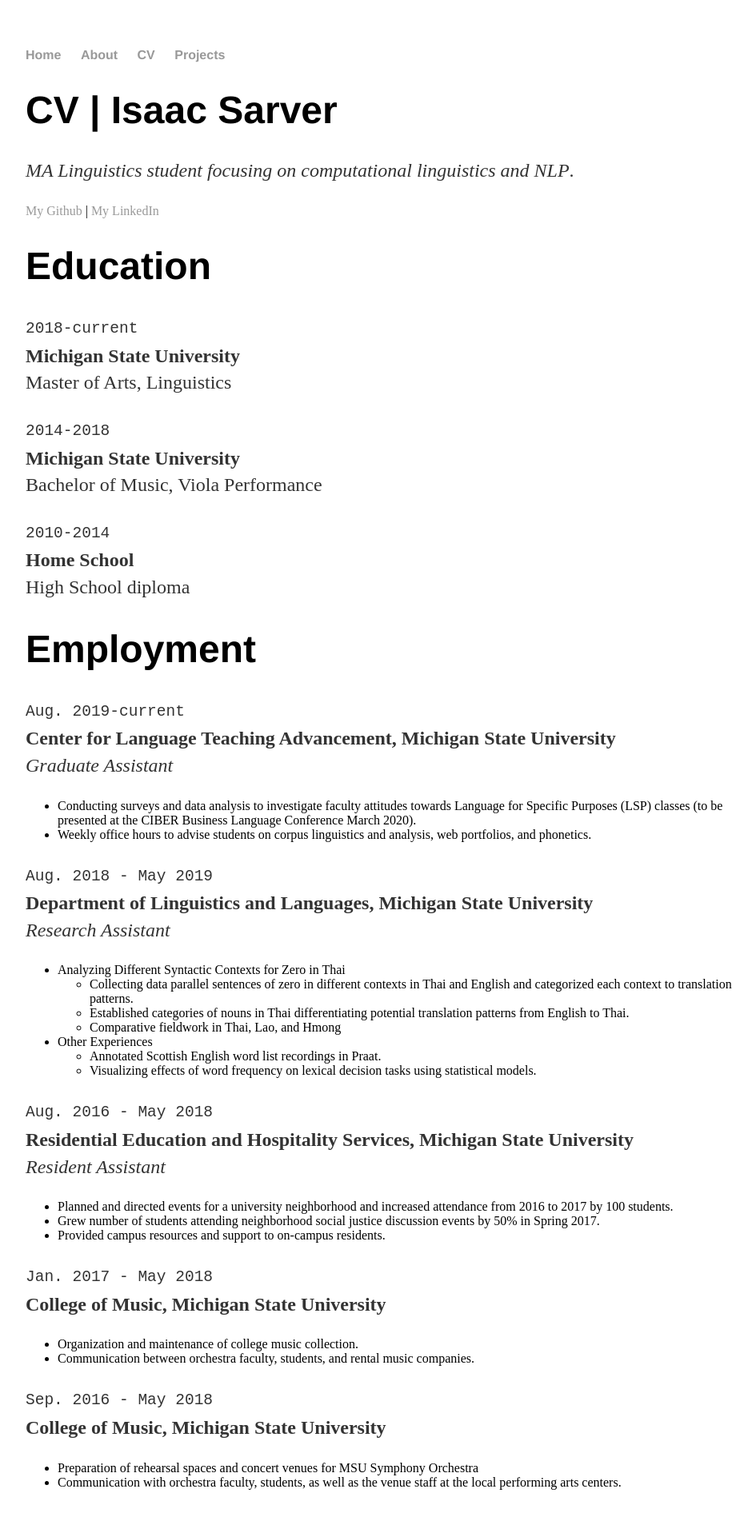
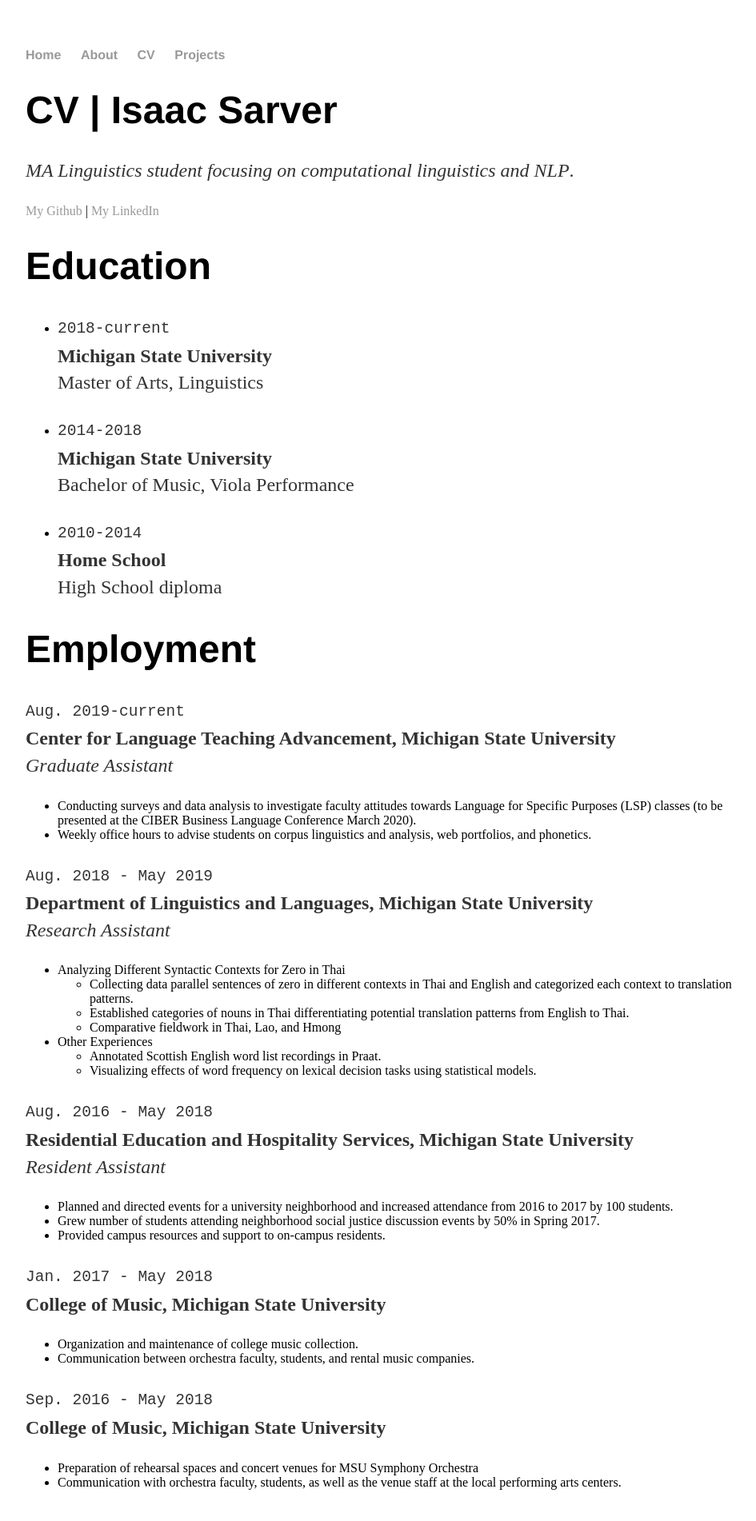
Before and after one commit to isaacdansarver/isaacdansarver.github.io, a Jekyll site: the page built from cv/index.md, in a window 1280 px wide. Shown: the top 1902 px of the page at 80% size, without its empty margins (160-1105 px from the left). Built offline with Jekyll 4.4.1, drawn with Linux system fonts in a browser that asks for light colours.

```diff
--- a/cv/index.md
+++ b/cv/index.md
@@ -13,15 +13,15 @@ title: Isaac Sarver's CV
 
 # Education
 
-`2018-current`
++ `2018-current`
 __Michigan State University__
 Master of Arts,  Linguistics
 
-`2014-2018`
++ `2014-2018`
 __Michigan State University__
 Bachelor of Music, Viola Performance
 
-`2010-2014`
++ `2010-2014`
 __Home School__
 High School diploma
 
```
